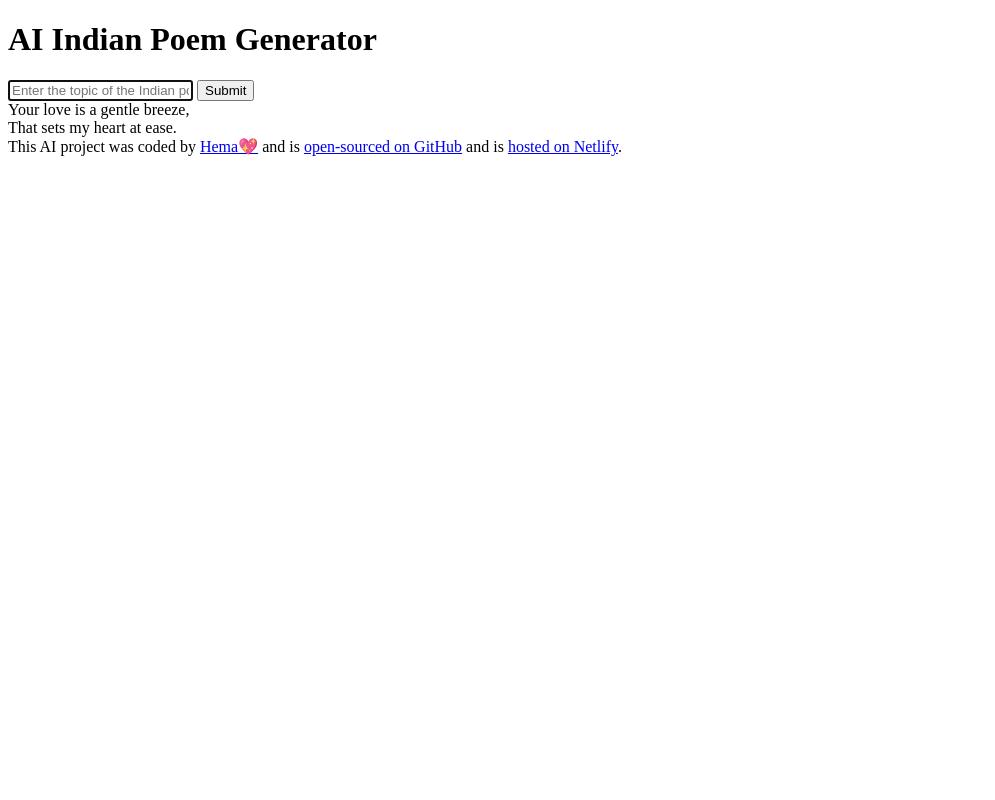
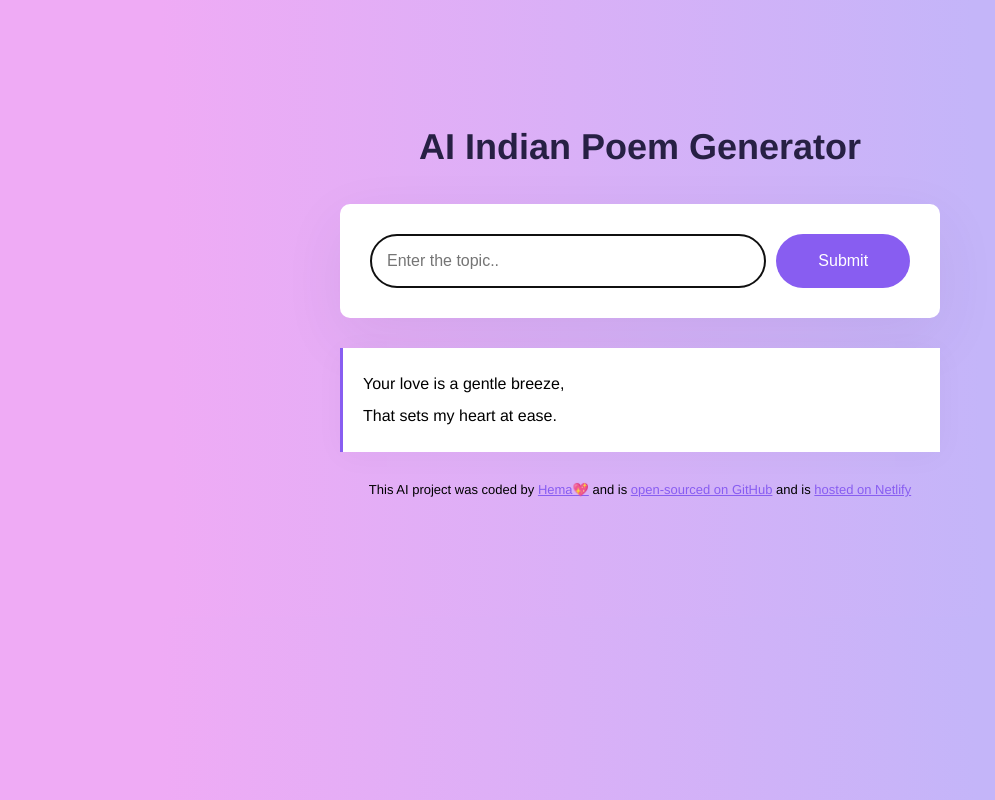
Before and after one commit to PYDIMARRI-HEMA-HARSHINI-23-586/AI-Poem-Generator, a plain HTML site: page index.html in a window 1280 px wide. Shown: the whole page, without its empty margins (0-995 px from the left). Drawn offline with Linux system fonts and the light colour scheme.

Commit message:
Added CSS accordingly

```diff
--- a/index.html
+++ b/index.html
@@ -3,10 +3,11 @@
   <head>
     <meta charset="UTF-8" />
     <meta name="viewport" content="width=device-width, initial-scale=1.0" />
-    <link rel="stylesheet" href="src/style.css" />
+    <link rel="stylesheet" href="style.css" />
     <title>AI Poem Generator</title>
   </head>
   <body>
+    <div class="container">
       <header>
         <h1>AI Indian Poem Generator</h1>
       </header>
@@ -15,14 +16,15 @@
         <form>
           <input
             type="text"
-          placeholder="Enter the topic of the Indian poem"
+            placeholder="Enter the topic.."
             autofocus
             required
             autocomplete="off"
+            class="instructions"
           />
-        <input type="submit" />
+          <input type="submit" class="submit-button" />
         </form>
-      <div>
+        <div class="poem">
           Your love is a gentle breeze,
           <br />
           That sets my heart at ease.
@@ -46,8 +48,9 @@
         and is
         <a href="https://ai-indian-poem-generator.netlify.app/" target="_blank"
           >hosted on Netlify</a
-      >.
+        >
       </footer>
+    </div>
 
     <script src="index.js"></script>
   </body>
--- /dev/null
+++ b/style.css
@@ -0,0 +1,74 @@
+body {
+  background: linear-gradient(
+    88.8deg,
+    rgb(239, 171, 245) 13.4%,
+    rgb(196, 181, 249) 76.3%
+  );
+  font-family: Helvetica, Arial, sans-serif;
+}
+
+a {
+  color: #885df1;
+}
+
+.container {
+  margin: 120px auto;
+  max-width: 600px;
+}
+
+header {
+  margin-bottom: 30px;
+}
+
+h1 {
+  text-align: center;
+  font-weight: 800;
+  font-size: 36px;
+  line-height: 1.5;
+  color: #272044;
+}
+
+form {
+  padding: 30px;
+  background-color: white;
+  box-shadow: 0px 20px 60px rgba(65, 50, 100, 0.08);
+  border-radius: 10px;
+  display: flex;
+  margin-bottom: 30px;
+}
+
+.instructions {
+  padding: 16px;
+  border: 1px solid rgba(39, 33, 66, 0.5);
+  width: 80%;
+  font-size: 16px;
+  border-radius: 50px;
+  line-height: 20px;
+  color: #272044;
+}
+
+.submit-button {
+  margin-left: 10px;
+  background: #885df1;
+  color: white;
+  border: none;
+  width: 150px;
+  font-size: 16px;
+  border-radius: 50px;
+  padding: 14px 24px;
+}
+
+.poem {
+  font-size: 16px;
+  background-color: #fff;
+  padding: 20px;
+  line-height: 2;
+  border-left: 3px solid #885df1;
+  box-shadow: 0px 4px 30px 0px rgba(39, 33, 66, 0.03);
+}
+
+footer {
+  text-align: center;
+  font-size: 13px;
+  margin-top: 30px;
+}
```
Lines whose indentation alone changed are shown as unchanged.
